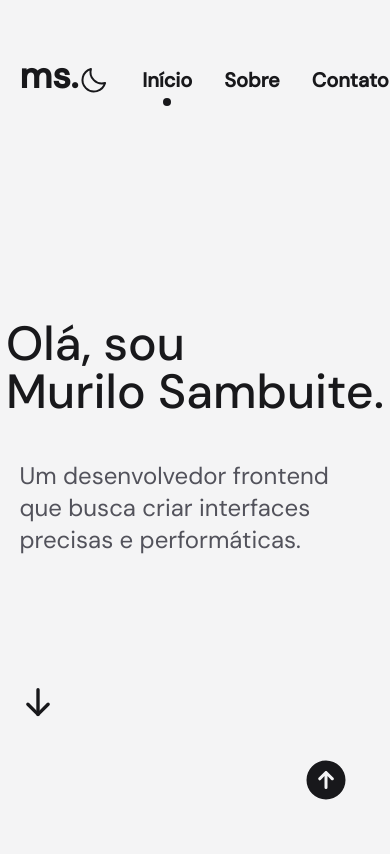
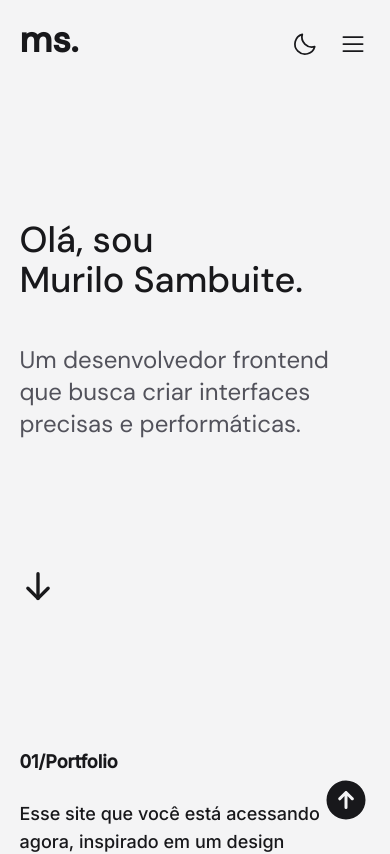
Before and after one commit to sambuite/portfolio, a Next.js app: page / in a window 390 px wide. Shown: the top 854 px of the page. Built offline with nearby package versions, Linux system fonts and the light colour scheme.

Commit message:
add menu for mobile

```diff
--- a/src/components/BackToTopButton.tsx
+++ b/src/components/BackToTopButton.tsx
@@ -7,7 +7,7 @@ export function BackToTopButton() {
     <button
       type="button"
       title="Voltar ao topo"
-      className="fixed flex items-center justify-center rounded-full bottom-10 xl:bottom-14 right-10 xl:right-14 w-12 h-12"
+      className="fixed flex items-center justify-center rounded-full bottom-5 lg:bottom-10 xl:bottom-14 right-5 lg:right-10 xl:right-14 w-12 h-12"
       onClick={() => scrollToSection(HEADER_ID)}
     >
       <ArrowCircleUp className="w-12 h-12 rounded-full" weight="fill" />
--- a/src/components/Contact.tsx
+++ b/src/components/Contact.tsx
@@ -2,13 +2,6 @@ import { ArrowDown, ArrowRight } from 'phosphor-react';
 import { CONTACTS_ID } from '../utils/constants';
 
 export function Contact() {
-  const width =
-    typeof window !== 'undefined'
-      ? window.innerWidth ||
-        document.documentElement.clientWidth ||
-        document.body.clientWidth
-      : 0;
-
   return (
     <div
       id={CONTACTS_ID}
@@ -31,7 +24,7 @@ export function Contact() {
         <ArrowDown className="w-7 h-7 mt-5" weight="bold" />
       </div>
       <div className="flex flex-col items-center xl:items-start mx-auto mt-10 xl:mt-0">
-        <h2 className="font-sans font-normal text-3xl text-zinc-900 dark:text-zinc-100">
+        <h2 className="font-sans font-normal text-2xl lg:text-3xl text-zinc-900 dark:text-zinc-100">
           murilosambuite@gmail.com
         </h2>
         <a
--- a/src/components/Header.tsx
+++ b/src/components/Header.tsx
@@ -1,7 +1,7 @@
 import Link from 'next/link';
 import { useRouter } from 'next/router';
-import { Moon, Sun } from 'phosphor-react';
-import { useState } from 'react';
+import { List, Moon, Sun } from 'phosphor-react';
+import { useEffect, useState } from 'react';
 import { CONTACTS_ID, HEADER_ID, THEME_KEY } from '../utils/constants';
 import { scrollToSection } from '../utils/scrollToSection';
 
@@ -11,6 +11,7 @@ export function Header() {
       (localStorage.getItem(THEME_KEY) as any)) ||
       'light',
   );
+
   const { asPath } = useRouter();
 
   function toggleTheme() {
@@ -25,22 +26,49 @@ export function Header() {
     }
   }
 
+  function toggleMenu() {
+    if (typeof window === 'undefined') return;
+    const menu = document.querySelector('#menu');
+    menu?.classList.toggle('h-44');
+  }
+
+  useEffect(() => {
+    if (typeof window === 'undefined') return;
+
+    function menuResize() {
+      const menu = document.querySelector('#menu');
+      const window_size = window.innerWidth || document.body.clientWidth;
+      if (window_size > 640) {
+        menu?.classList.remove('h-44');
+      }
+    }
+
+    window.addEventListener('resize', menuResize);
+  }, []);
+
   return (
     <header
       id={HEADER_ID}
-      className="flex items-center text-zinc-900 dark:text-zinc-100"
+      className="flex flex-col items-center text-zinc-900 dark:text-zinc-100"
     >
-      <div className="flex default-center items-center mt-14 justify-between">
+      <div className="flex default-center items-center mt-5 lg:mt-14 justify-between">
         <span className="text-4xl font-bold">ms.</span>
         <div className="flex items-center self-end">
           <button type="button" className="w-8 h-8" onClick={toggleTheme}>
             {themeMode === 'dark' ? (
-              <Sun className="w-8 h-8 mr-8 hover:text-indigo-700 dark:hover:text-indigo-700 transition-colors" />
+              <Sun className="w-7 lg:w-8 h-7 lg:h-8 mr-8 hover:text-indigo-700 dark:hover:text-indigo-700 transition-colors" />
             ) : (
-              <Moon className="w-8 h-8 mr-8 hover:text-indigo-700 dark:hover:text-indigo-700 transition-colors" />
+              <Moon className="w-7 lg:w-8 h-7 lg:h-8 mr-8 hover:text-indigo-700 dark:hover:text-indigo-700 transition-colors" />
             )}
           </button>
-          <nav className="flex justify-center items-center">
+          <button
+            type="button"
+            className="w-8 h-8 ml-4 block sm:hidden "
+            onClick={toggleMenu}
+          >
+            <List className="w-7 h-7 active:text-indigo-700 dark:active:text-indigo-700 transition-colors" />
+          </button>
+          <nav className="hidden sm:flex justify-center items-center">
             <span className="text-navigation flex flex-col justify-center items-center relative group">
               <Link href="/">Início</Link>
               {asPath === '/' && (
@@ -62,6 +90,29 @@ export function Header() {
           </nav>
         </div>
       </div>
+
+      <div
+        id="menu"
+        className="w-full h-0 transition-all ease-in duration-300 sm:hidden overflow-hidden"
+      >
+        <nav className="flex default-center h-0 mt-4 flex-col duration-300 ease-in sm:hidden">
+          <span className="font-sans text-lg lg:text-xl pb-2 font-semibold text-zinc-900 dark:text-zinc-100 active:text-indigo-700 dark:active:text-indigo-700 transition-colors border-b-2 border-zinc-500 w-full">
+            <Link href="/">Início</Link>
+          </span>
+          <span className="font-sans text-lg lg:text-xl pb-2 font-semibold mt-3 text-zinc-900 dark:text-zinc-100 active:text-indigo-700 dark:active:text-indigo-700 transition-colors flex flex-col relative group border-b-2 border-zinc-500 w-full">
+            <Link href="/about">Sobre</Link>
+          </span>
+          <span
+            className="font-sans text-lg lg:text-xl pb-2  font-semibold mt-3 text-zinc-900 dark:text-zinc-100 active:text-indigo-700 dark:active:text-indigo-700 transition-colors cursor-pointer border-b-2 border-zinc-500 w-full"
+            onClick={() => {
+              scrollToSection(CONTACTS_ID);
+              toggleMenu();
+            }}
+          >
+            Contato
+          </span>
+        </nav>
+      </div>
     </header>
   );
 }
--- a/src/components/HomeMain/Hero.tsx
+++ b/src/components/HomeMain/Hero.tsx
@@ -4,8 +4,11 @@ import { scrollToSection } from '../../utils/scrollToSection';
 
 export function Hero() {
   return (
-    <section className="flex flex-col default-center mt-56" data-aos="fade-in">
-      <div className="flex flex-col lg:flex-row items-center justify-center lg:justify-between">
+    <section
+      className="flex flex-col default-center mt-40 lg:mt-56"
+      data-aos="fade-in"
+    >
+      <div className="flex flex-col lg:flex-row justify-center lg:justify-between">
         <h1 className="text-h-1 whitespace-pre">
           Olá, sou {'\n'}Murilo Sambuite.
         </h1>
--- a/src/styles/globals.css
+++ b/src/styles/globals.css
@@ -20,7 +20,7 @@ body {
 }
 
 .text-h-1 {
-  @apply font-sans font-medium text-5xl xl:text-6xl text-zinc-900 dark:text-zinc-100;
+  @apply font-sans font-medium text-4xl sm:text-5xl xl:text-6xl text-zinc-900 dark:text-zinc-100;
 }
 
 .text-h-2 {
@@ -36,7 +36,7 @@ body {
 }
 
 .text-navigation {
-  @apply font-sans text-xl font-semibold ml-8 text-zinc-900 dark:text-zinc-100 hover:text-indigo-700 dark:hover:text-indigo-700 transition-colors;
+  @apply font-sans text-lg lg:text-xl font-semibold ml-8 text-zinc-900 dark:text-zinc-100 hover:text-indigo-700 dark:hover:text-indigo-700 transition-colors;
 }
 
 .text-sub-text {
--- a/src/utils/scrollToSection.ts
+++ b/src/utils/scrollToSection.ts
@@ -1,5 +1,15 @@
 export function scrollToSection(id: string) {
+  const width =
+    typeof window !== 'undefined'
+      ? window.innerWidth ||
+        document.documentElement.clientWidth ||
+        document.body.clientWidth
+      : 0;
+
   document
     .querySelector('#' + id)
-    ?.scrollIntoView({ behavior: 'smooth', block: 'center' });
+    ?.scrollIntoView({
+      behavior: 'smooth',
+      block: width > 1050 ? 'center' : 'start',
+    });
 }
```
